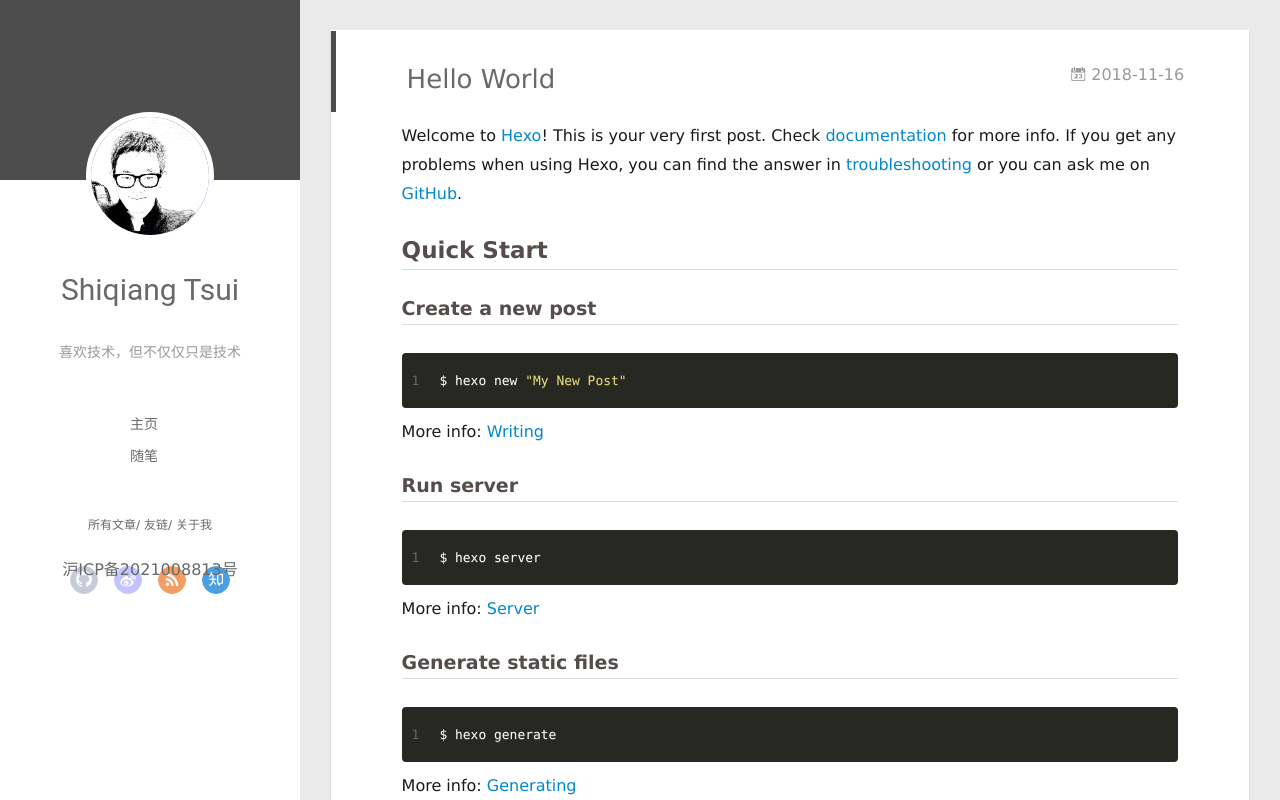
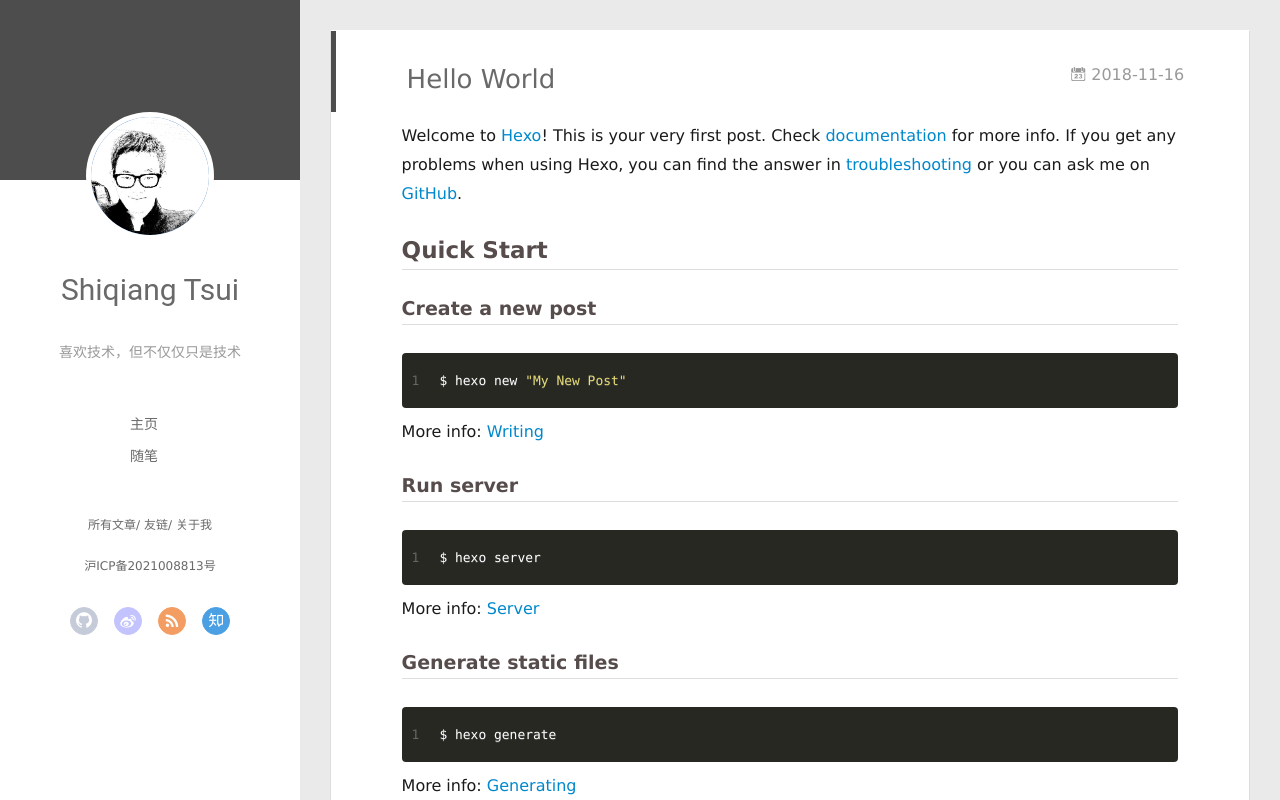
Before and after one commit to MeakTsui/MeakTsui.github.io, a plain HTML site: page index.html in a window 1280 px wide. Drawn offline with Linux system fonts and the light colour scheme; no server answers.

Commit message:
Update index.html

```diff
--- a/index.html
+++ b/index.html
@@ -76,6 +76,9 @@
 
 
 		</nav>
+		<nav class="header-smart-menu">
+			<a href="http://beian.miit.gov.cn/">沪ICP备2021008813号</a>
+		</nav>
 		<nav class="header-nav">
 			<div class="social">
 
@@ -88,9 +91,6 @@
 					<a class="zhihu" target="_blank" href="#" title="zhihu"><i class="icon-zhihu"></i></a>
 
 			</div>
-		</nav>
-		<nav class="header-nav">
-			<a href="http://beian.miit.gov.cn/">沪ICP备2021008813号</a>
 		</nav>
 	</header>
 </div>
```
